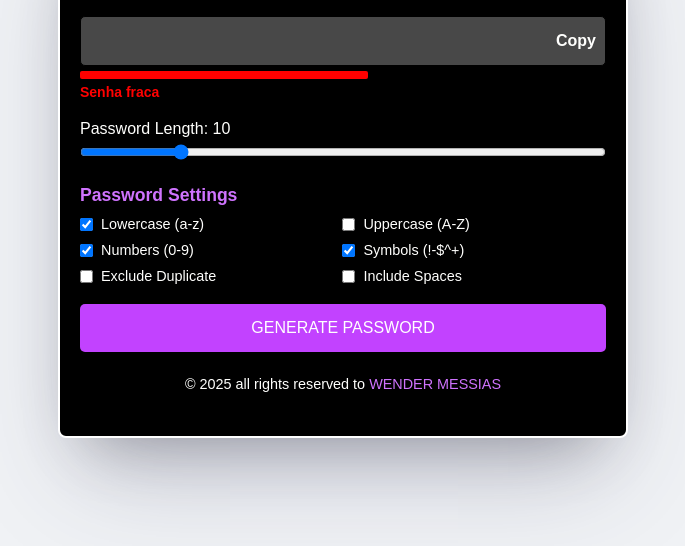
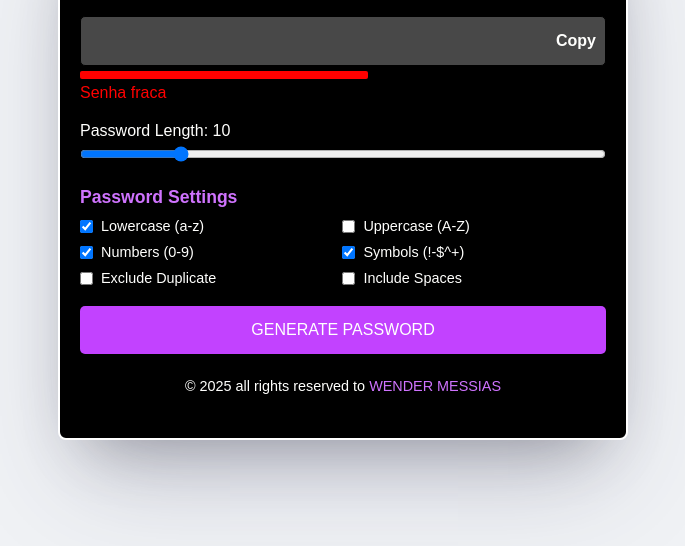
Before and after one commit to wendermessias/Random_Password_Generator, a plain HTML site: page index.html in a window 1280 px wide. Shown: the part 146-692 px from the top of the page, without its empty margins (297-982 px from the left). Drawn offline with Linux system fonts and the light colour scheme.

Commit message:
ajustes finais

```diff
--- a/index.css
+++ b/index.css
@@ -42,7 +42,6 @@ body.dark-theme {
 .container {
   width: 100%;
   max-width: 570px;
-  background: #16323D; /* Cinza escuro */
   background-color: #000;
   border: 2px solid #ffffff;
   border-radius: 8px;
@@ -173,8 +172,6 @@ body.dark-theme {
 
 /* Texto de força da senha */
 #password-strength-text {
-  font-size: 14px;
-  font-weight: bold;
   margin-top: 5px;
   display: block;
 }
@@ -230,6 +227,7 @@ body.dark-theme {
   .container {
       margin: 54px 0;
       padding: 26px;
+
   }
 
   .input-box input {
```
